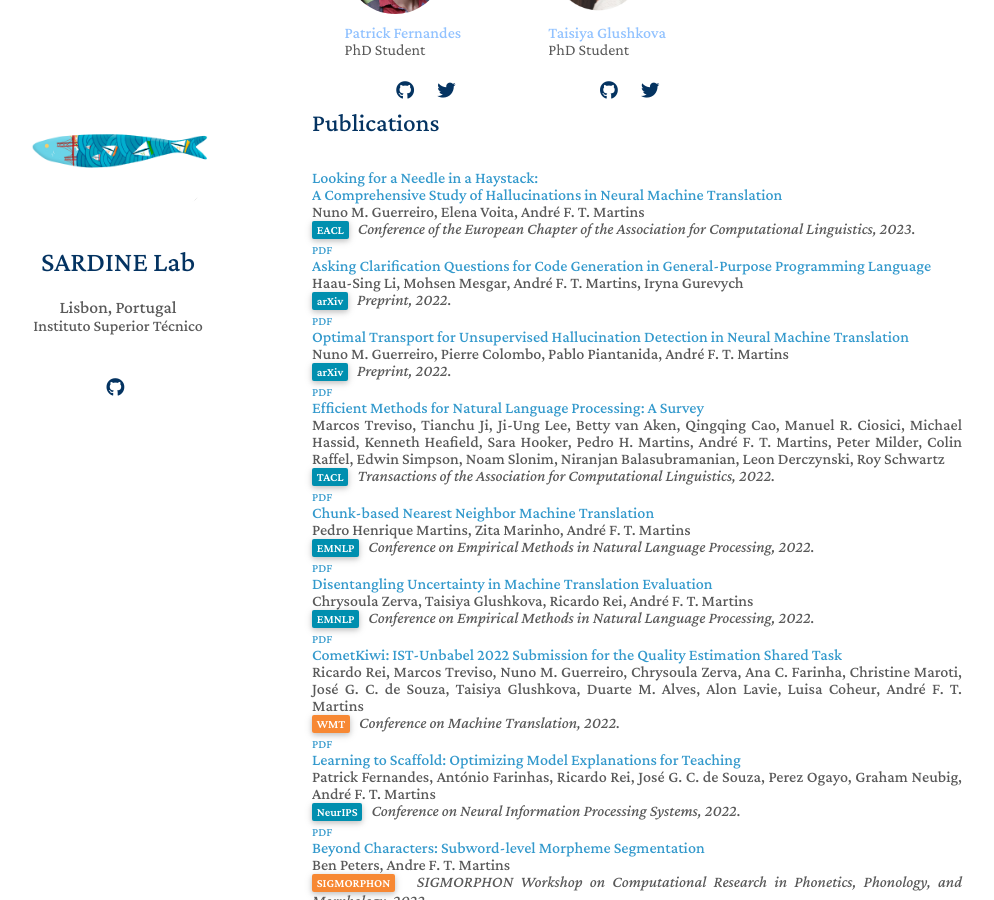
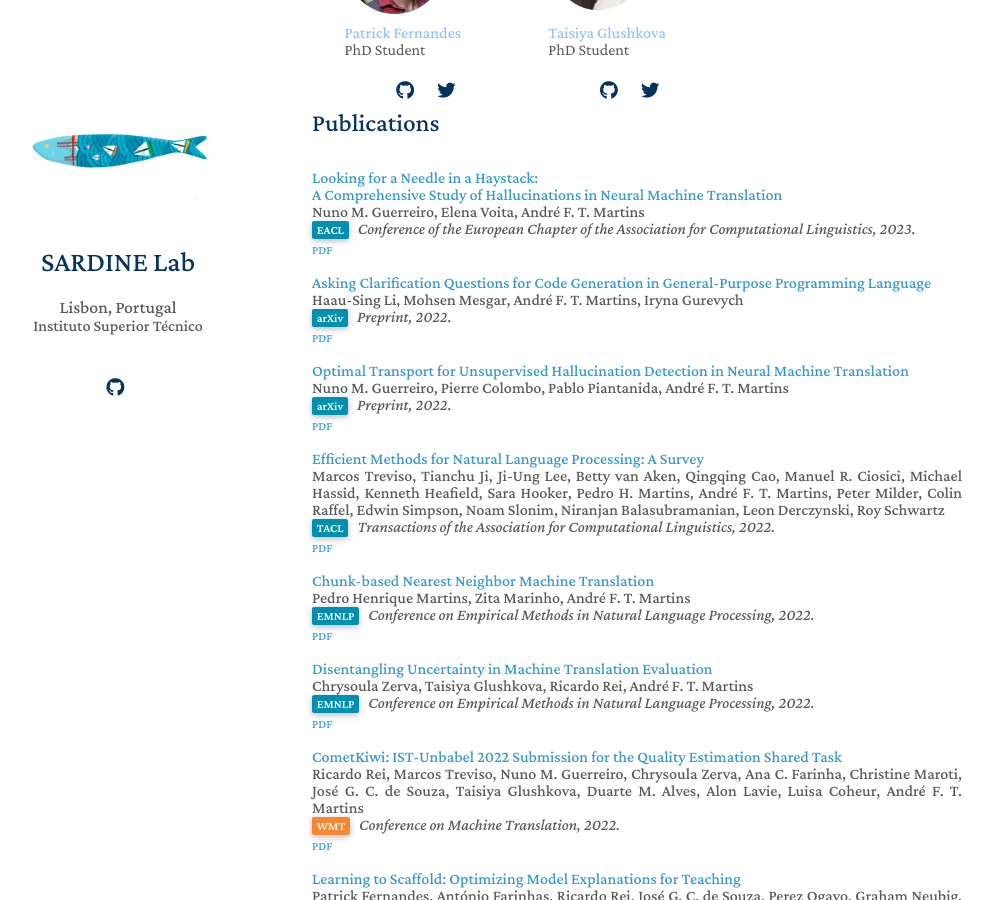
Before and after one commit to sardine-cs/sardine-cs.github.io, a Jekyll site: the page built from index.md, in a window 1280 px wide and 900 px high, scrolled down 1004 px. Shown: the whole window, without its empty margins (158-1152 px from the left). Built offline with Jekyll 4.4.1, drawn with Linux system fonts in a browser that asks for light colours; nearby versions of some CDN libraries; a style sheet for code colours, icons or effects is not loaded.

Commit message:
Changes to publications

```diff
--- a/_includes/publications.md
+++ b/_includes/publications.md
@@ -11,7 +11,7 @@
       <a href="https://arxiv.org/pdf/2208.05309.pdf" class="btn btn-sm z-depth-1" role="button" target="_blank" style="font-size:12px;">PDF</a>
     </div>
   </div>
-</div>
+</div><br>
 
 <div class="pub-row">
   <div class="col-sm-15">
@@ -23,7 +23,7 @@
       <a href="https://arxiv.org/pdf/2212.09885.pdf" class="btn btn-sm z-depth-1" role="button" target="_blank" style="font-size:12px;">PDF</a>
     </div>
   </div>
-</div>
+</div><br>
 
 <div class="pub-row">
   <div class="col-sm-15">
@@ -35,7 +35,7 @@
       <a href="https://arxiv.org/pdf/2212.09631.pdf" class="btn btn-sm z-depth-1" role="button" target="_blank" style="font-size:12px;">PDF</a>
     </div>
   </div>
-</div>
+</div><br>
 
 <div class="pub-row">
   <div class="col-sm-15">
@@ -47,7 +47,7 @@
       <a href="https://arxiv.org/pdf/2209.00099.pdf" class="btn btn-sm z-depth-1" role="button" target="_blank" style="font-size:12px;">PDF</a>
     </div>
   </div>
-</div>
+</div><br>
 
 <div class="pub-row">
   <div class="col-sm-15">
@@ -59,7 +59,7 @@
       <a href="https://arxiv.org/pdf/2205.12230.pdf" class="btn btn-sm z-depth-1" role="button" target="_blank" style="font-size:12px;">PDF</a>
     </div>
   </div>
-</div>
+</div><br>
 
 <div class="pub-row">
   <div class="col-sm-15">
@@ -71,7 +71,7 @@
       <a href="https://arxiv.org/pdf/2204.06546.pdf" class="btn btn-sm z-depth-1" role="button" target="_blank" style="font-size:12px;">PDF</a>
     </div>
   </div>
-</div>
+</div><br>
 
 <div class="pub-row">
   <div class="col-sm-15">
@@ -83,7 +83,7 @@
       <a href="https://arxiv.org/pdf/2209.06243.pdf" class="btn btn-sm z-depth-1" role="button" target="_blank" style="font-size:12px;">PDF</a>
     </div>
   </div>
-</div>
+</div><br>
 
 <div class="pub-row">
   <div class="col-sm-15">
@@ -95,7 +95,7 @@
       <a href="https://arxiv.org/pdf/2204.10810.pdf" class="btn btn-sm z-depth-1" role="button" target="_blank" style="font-size:12px;">PDF</a>
     </div>
   </div>
-</div>
+</div><br>
 
 <div class="pub-row">
   <div class="col-sm-15">
@@ -107,7 +107,7 @@
       <a href="https://arxiv.org/pdf/2208.05309.pdf" class="btn btn-sm z-depth-1" role="button" target="_blank" style="font-size:12px;">PDF</a>
     </div>
   </div>
-</div>
+</div><br>
 
 <div class="pub-row">
   <div class="col-sm-15">
@@ -119,7 +119,7 @@
       <a href="https://proceedings.mlr.press/v162/mihaylova22a/mihaylova22a.pdf" class="btn btn-sm z-depth-1" role="button" target="_blank" style="font-size:12px;">PDF</a>
     </div>
   </div>
-</div>
+</div><br>
 
 <div class="pub-row">
   <div class="col-sm-15">
@@ -131,7 +131,7 @@
       <a href="https://arxiv.org/abs/2205.00978" class="btn btn-sm z-depth-1" role="button" target="_blank" style="font-size:12px;">PDF</a>
     </div>
   </div>
-</div>
+</div><br>
 
 <div class="pub-row">
   <div class="col-sm-15">
@@ -143,7 +143,7 @@
       <a href="https://aclanthology.org/2022.acl-long.375.pdf" class="btn btn-sm z-depth-1" role="button" target="_blank" style="font-size:12px;">PDF</a>
     </div>
   </div>
-</div>
+</div><br>
 
 </ol>
 </div>
```
